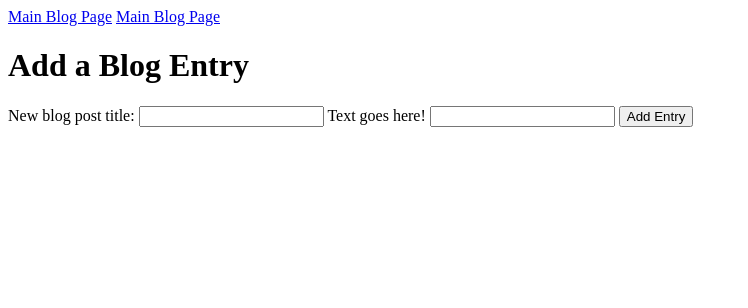
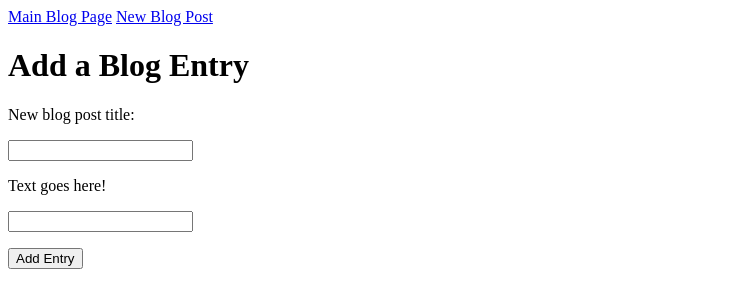
Before and after one commit to spexbakerx/blogz, a Flask app: page /newpost in a window 1280 px wide. Shown: the top 308 px of the page, without its empty margins (0-748 px from the left). Run offline with Flask 2, Linux system fonts and the light colour scheme.

Commit message:
edited form a on the new post page

```diff
--- a/main.py
+++ b/main.py
@@ -3,13 +3,13 @@ from flask_sqlalchemy import SQLAlchemy
 
 app = Flask(__name__)
 app.config['DEBUG'] = True
-app.config['SQLALCHEMY_DATABASE_URI'] = 'mysql+pymysql://get-it-done:beproductive@localhost:8889/get-it-done'
+app.config['SQLALCHEMY_DATABASE_URI'] = 'mysql+pymysql://build-a-blog:password@localhost:8889/build-a-blog'
 app.config['SQLALCHEMY_ECHO'] = True
 db = SQLAlchemy(app)
 app.secret_key = 'y337kGcys&zP3B'
 
 
-class Post(db.Model):
+class Blog(db.Model):
 
     id = db.Column(db.Integer, primary_key=True)
     title = db.Column(db.String(120))
@@ -20,8 +20,8 @@ class Post(db.Model):
         self.body = body
 
 
-@app.route('/', methods=['POST', 'GET'])
-def index():
+@app.route('/blog', methods=['POST', 'GET'])
+def blog():
     return render_template('base.html')
 
 
--- a/templates/base.html
+++ b/templates/base.html
@@ -6,7 +6,7 @@
 <body>
   <nav>
    <a href="/blog">Main Blog Page</a>
-   <a href="/newpost">Main Blog Page</a>
+   <a href="/newpost">New Blog Post</a>
  </nav>
 
     {% block content %}
--- a/templates/newpost.html
+++ b/templates/newpost.html
@@ -3,16 +3,14 @@
 {% block content %}
 <h1>Add a Blog Entry</h1>
 
-<form method='post'>
-    <label>
-        New blog post title:
+<form method='post' action="/blog">
+    <label> <p> New blog post title: </p>
         <input type="text" name='title' />
     </label>
-    <label>
-        Text goes here!
+    <label><p> Text goes here!</p>
         <input type="textarea" name='entry' />
     </label>
-    <input type="submit" value='Add Entry' />
+    <p><input type="submit" value='Add Entry' /></p>
 </form>
 
 {% endblock %}
```
